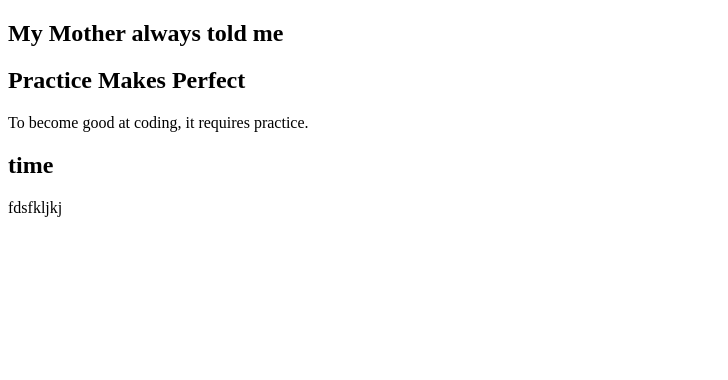
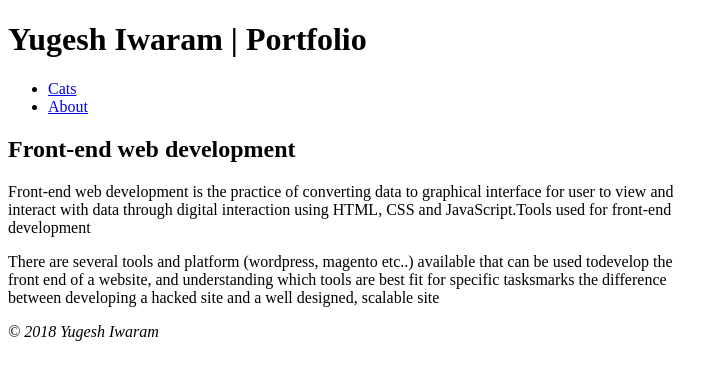
Before and after one commit to iwaramy/practice, a plain HTML site: page index.html in a window 1280 px wide. Shown: the whole page, without its empty margins (0-728 px from the left). Drawn offline with Linux system fonts and the light colour scheme.

Commit message:
code change

```diff
--- a/index.html
+++ b/index.html
@@ -2,17 +2,32 @@
 <html lang="en">
 <head>
   <meta charset="UTF-8">
-  <title>Practice</title>
+  <header>
+    <h1> Yugesh Iwaram | Portfolio </h1>
+    <nav>
+      <section>
+      <ul>
+        <li><a href="cats.html">Cats</a></li>
+        <li><a href="about.html">About</a></li>
+      </ul>
+    </section>
+    </nav>
+    </header>
+
+    <title>by Yugesh iwaram</title>
+    <aside><h2>Front-end web development</h2></aside>
+  <article>
+  Front-end web development is   the practice of converting   data to graphical interface for user to view and<br>
+  interact with data through digital interaction using HTML, CSS and JavaScript.Tools used for front-end<br>
+  development</article>
+<p>There are several tools and platform (wordpress, magento etc..) available that can be used todevelop the<br>
+  front end of a website, and understanding which tools are best fit for specific tasksmarks the difference <br>
+  between developing a hacked site and a well designed, scalable site<br> </p>
 </head>
 <body>
-  <article>
-    <h2> My Mother always told me </h2>
-  <h1>Practice Makes<span> Perfect</span>
-  </h1>
-  <p> To become good at coding, it requires practice.</p>
-  <section>
-    <h2>time</h2>
-    <p>fdsfkljkj</p>
-  </article>
+
 </body>
+<footer>
+  <p><i>© 2018 Yugesh Iwaram</i></p>
+</footer>
 </html>
```
